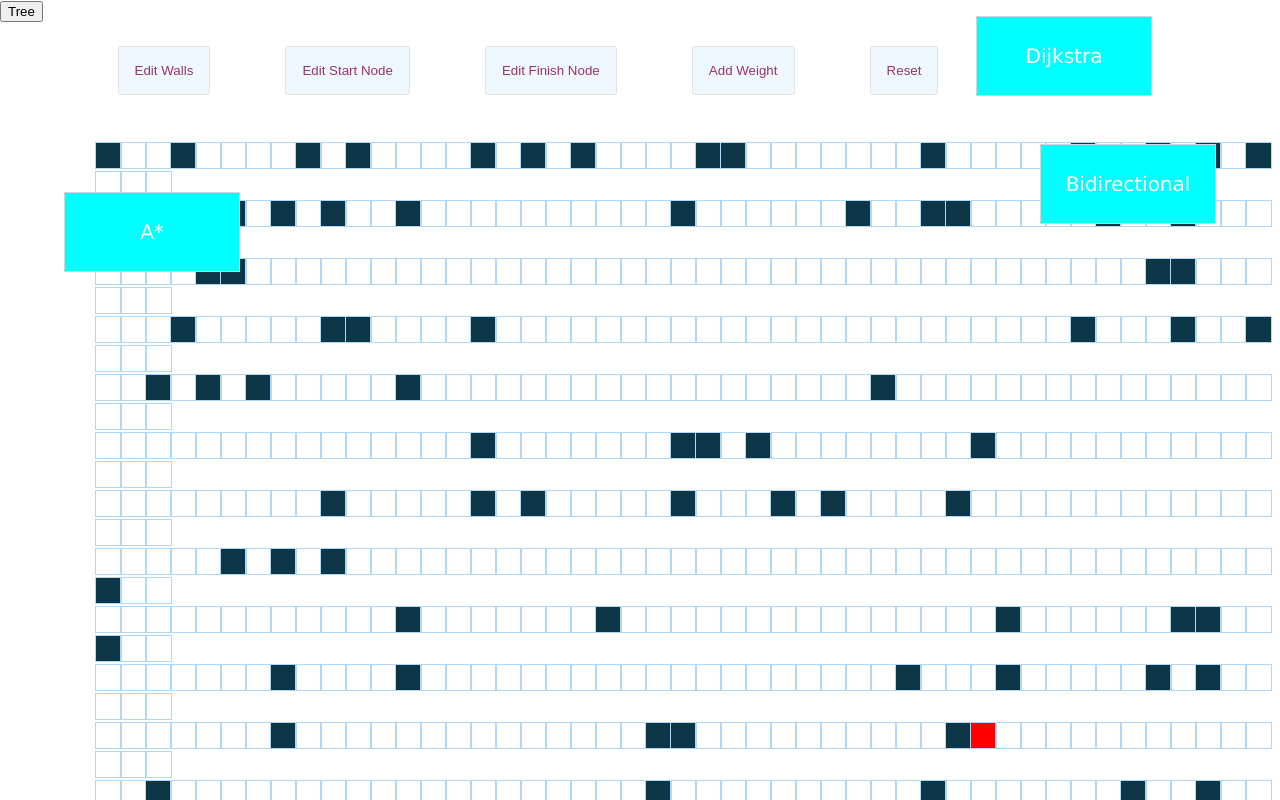
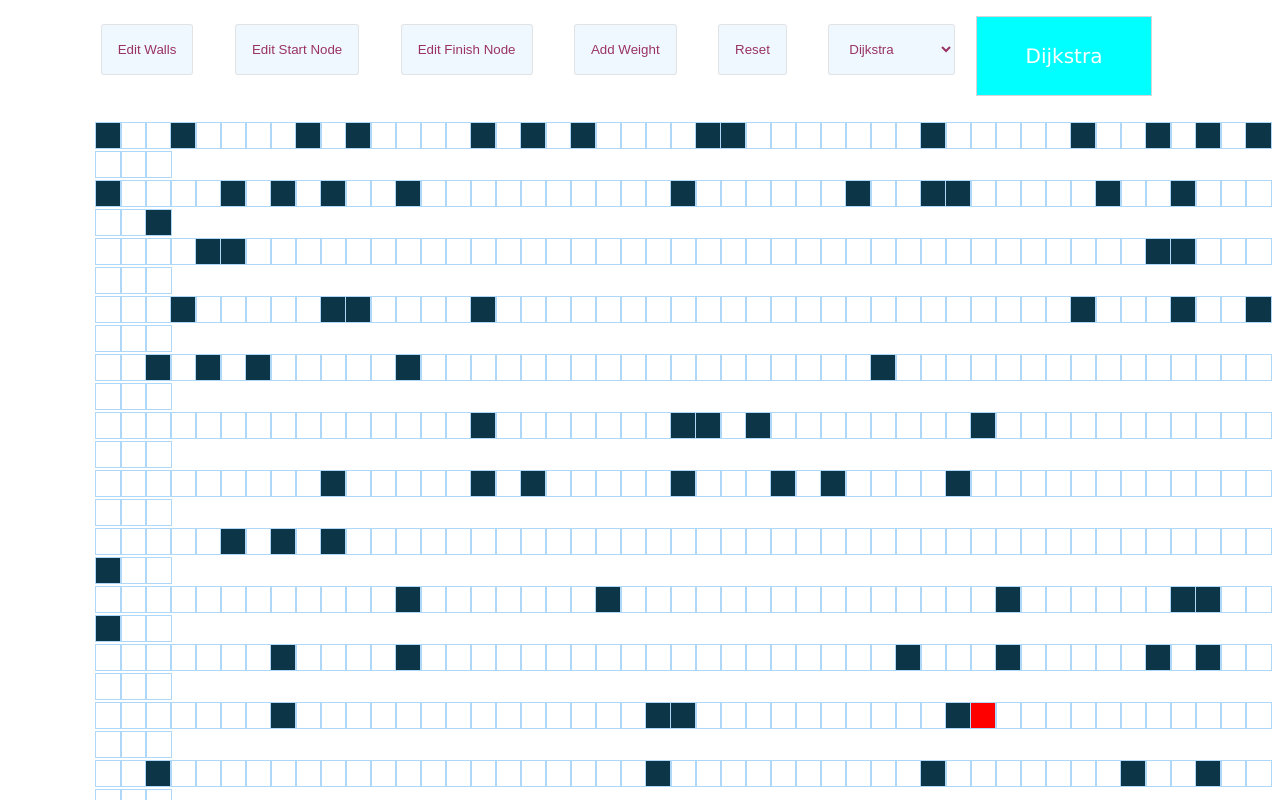
Before and after one commit to joeypeterson15/pathfinding-visualizer, a React (Create React App) app in the folder my-app/: page / in a window 1280 px wide. Shown: the top 800 px of the page. Built offline with nearby package versions, Linux system fonts and the light colour scheme.

Commit message:
asdfasdf

```diff
--- a/my-app/src/PathfindingVisualizer/PathfindingVisualizer.css
+++ b/my-app/src/PathfindingVisualizer/PathfindingVisualizer.css
@@ -16,6 +16,7 @@
     font-family: 'Lucida Sans', 'Lucida Sans Regular', 'Lucida Grande', 'Lucida Sans Unicode', Geneva, Verdana, sans-serif;
     font-size: 20px;
     font-weight: 500;
+    cursor: pointer;
 }
 
 #visualize-buttons {
@@ -76,6 +77,15 @@
   font-weight: 600;
 
 }
+.weight-mode{
+  background-color: blue;
+  border: 0.1px solid rgba(223, 223, 223, 0.8);
+  border-radius: 0.2rem;
+  background-color: aliceblue;
+  padding: 1rem;
+  font-weight: 600;
+
+}
 
 .flex-buttons {
   padding-top: 1.5rem;
@@ -92,6 +102,16 @@
   background-color: aliceblue;
   color: rgb(153, 51, 99);
   padding: 1rem;
+  cursor: pointer;
+
+}
+.disabled {
+  border: 0.1px solid rgba(223, 223, 223, 0.8);
+  border-radius: 0.2rem;
+  background-color: rgb(184, 184, 184);
+  color: rgb(134, 134, 134);
+  padding: 1rem;
+  cursor: not-allowed;
 
 }
 
--- a/my-app/src/PathfindingVisualizer/PathfindingVisualizer.js
+++ b/my-app/src/PathfindingVisualizer/PathfindingVisualizer.js
@@ -19,24 +19,9 @@ function PathfindingVisualizer () {
     const [finishNode, setFinishNode] = useState({row: 10, col: 35})
     const [isWeightMode, setIsWeightMode] = useState(false)
     const [visualizationMode, setVisualizationMode] = useState('grid')
+    const [visualizer, setVisualizer] = useState('Dijkstra')
     const RANDOMNODECOUNT = 110
 
-  //   function getRandomWallNodes(rowMax, colMax) {
-  //     let s = new Set()
-  //     let i = 0
-  //     while (i < 20) {
-  //       let randomRow = Math.floor(Math.random() * (rowMax));
-  //       let randomCol = Math.floor(Math.random() * colMax)
-  //       while (s.has({'row' : randomRow, 'col' : randomCol})) {
-  //         randomRow = Math.floor(Math.random() * (rowMax));
-  //         randomCol = Math.floor(Math.random() * colMax)
-  //       }
-  //       s.add({'row' : randomRow, 'col' : randomCol})
-  //       i += 1
-  //     }
-  //     console.log(s)
-  //     return s
-  // }
 
 
 
@@ -56,30 +41,6 @@ function PathfindingVisualizer () {
         i += 1
       }
       console.log(s)
-
-
-
-      // let randomRows = new Set()
-      // let randomCols = new Set()
-
-
-      // function getRandomNodes() {
-      //   let i = 0
-      //   while (i < 20) {
-      //     let randomRow = Math.floor(Math.random() * (20));
-      //     let randomCol = Math.floor(Math.random() * 50)
-      //     while (randomRows.has(randomRow) && randomCols.has(randomCol)) {
-      //       randomRow = Math.floor(Math.random() * (20));
-      //       randomCol = Math.floor(Math.random() * 50)
-      //     }
-      //     randomRows.add(randomRow)
-      //     randomCols.add(randomCol)
-      //     i += 1
-      //   }
-      //   return {randomRows, randomCols}
-      // }
-
-
 
 
       function checkRandomNode(row, col) {
@@ -311,7 +272,8 @@ function PathfindingVisualizer () {
     if (visualizationMode == "grid") return (
 
         <>
-            <button onClick={() => changeVisualizationMode()}>{visualizationMode == 'grid' ? "Tree" : "Grid"}</button>
+            {/* <button onClick={() => changeVisualizationMode()}>{visualizationMode == 'grid' ? "Tree" : "Grid"}</button> */}
+
 
 
             <div className="flex-buttons">
@@ -324,25 +286,40 @@ function PathfindingVisualizer () {
                 <button className={isFinishMode ? 'finish-mode' : 'button'} onClick={() => handleFinish()}>
                   Edit Finish Node
                 </button>
-                <button className={isWeightMode ? 'weight-mode' : 'button'} onClick={() => handleWeight()}>
+                <button className={visualizer !== 'BFS' ? isWeightMode ? 'weight-mode' : 'button': "disabled"} onClick={() => handleWeight()}>
                   Add Weight
                 </button>
                 <button className="button" onClick={resetGrid}>
                   Reset
                 </button>
+                <select className='button' id="visualizer-mode" onChange={(e) => setVisualizer(e.target.value)}>
+                  <option value="BFS">BFS</option>
+                  <option value="Bidirectional">Bidirectional</option>
+                  <option value="A*">A*</option>
+                  <option value="Dijkstra" selected>Dijkstra</option>
+                </select>
+
             </div>
+                {visualizer === 'Dijkstra' ?
+                  <button id="visualize-button" onClick={() => visualizeDijkstra()}>
+                      {visualizer}
+                  </button> : ""}
+
+                {visualizer === 'Bidirectional' ?
+                <button id="visualize-button" onClick={() => visualizeBidirectional()}>
+                    {visualizer}
+                </button> : ""}
+
+                {visualizer === 'A*' ?
+                <button id="visualize-button" onClick={() => visualizeAStar()}>
+                    {visualizer}
+                </button> : ""}
+
+                {visualizer === 'BFS' ?
                 <button id="visualize-button" onClick={() => visualizeDijkstra()}>
-                    Dijkstra
-                </button>
-                <button id="visualize-buttons" onClick={() => visualizeBidirectional()}>
-                    Bidirectional
-                </button>
-                <button id="visualize-button-dfs" onClick={() => visualizeAStar()}>
-                    A*
-                </button>
-                {/* <button id="visualize-button-dfs" onClick={() => visualizeDFS()}>
-                    dfs
-                </button> */}
+                    {visualizer}
+                </button> : ""}
+
             <div className="grid">
                 {grid.map((row) => (
                     <div>
```
